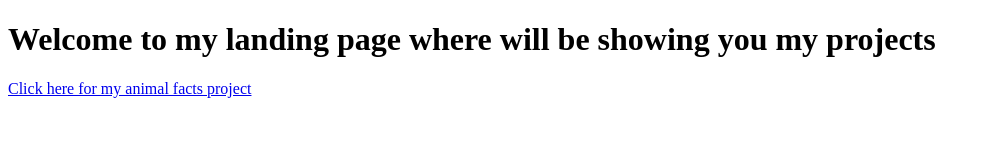
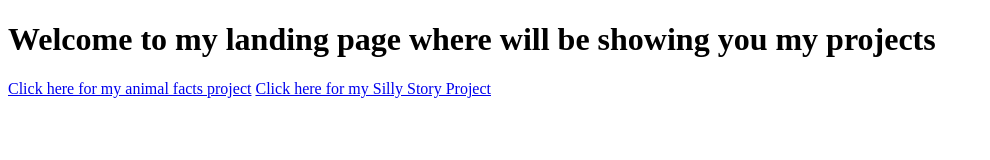
Before and after one commit to Explorer929/Explorer929.github.io, a plain HTML site: page index.html in a window 1280 px wide. Shown: the whole page, without its empty margins (0-990 px from the left). Drawn offline with Linux system fonts and the light colour scheme.

Commit message:
Update index.html

```diff
--- a/index.html
+++ b/index.html
@@ -5,5 +5,6 @@
   <body>
     <h1>Welcome to my landing page where will be showing you my projects</h1>
     <a href="animalProject/AnimalFactsPage/index.html">Click here for my animal facts project</a>
+    <a href="animalProject/Silly Story Project/index.html">Click here for my Silly Story Project</a>
   </body>
 </html>
```
